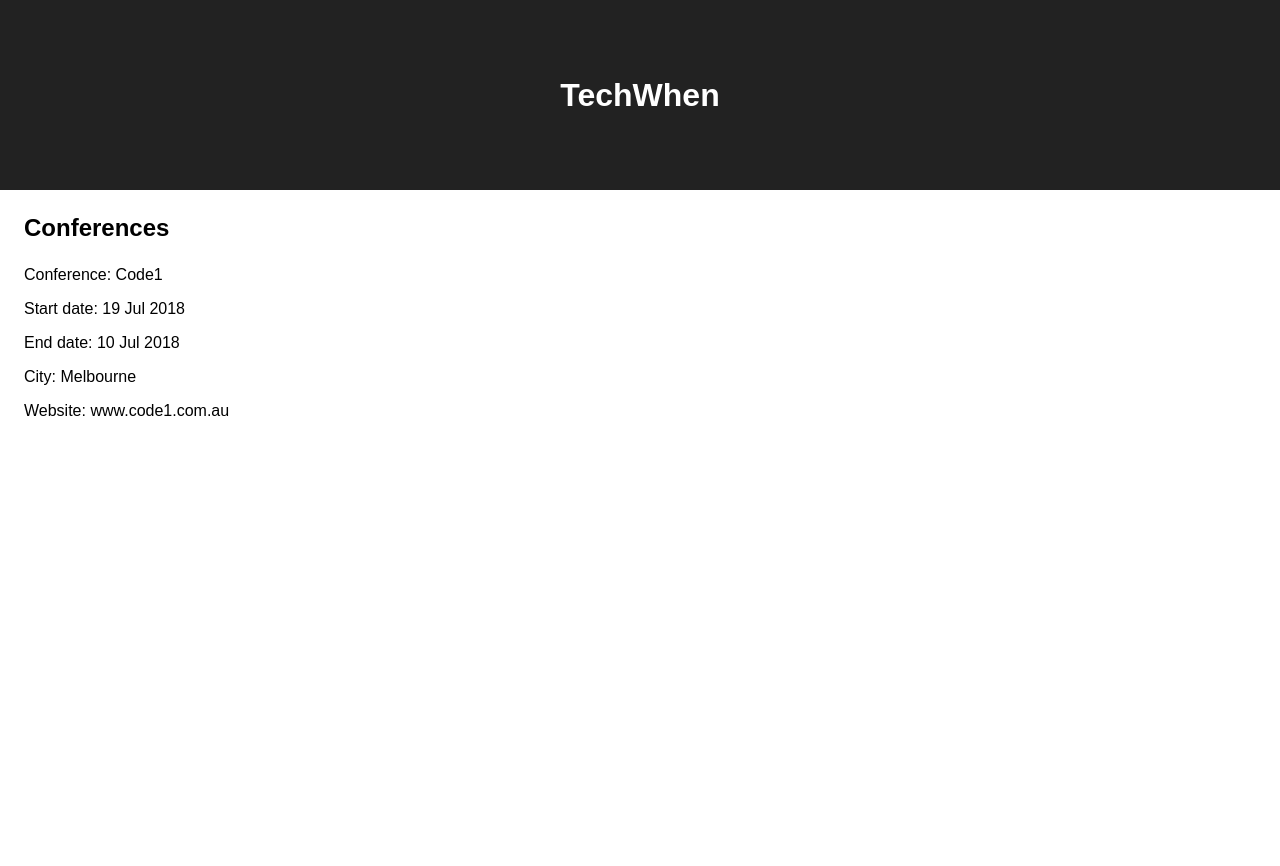
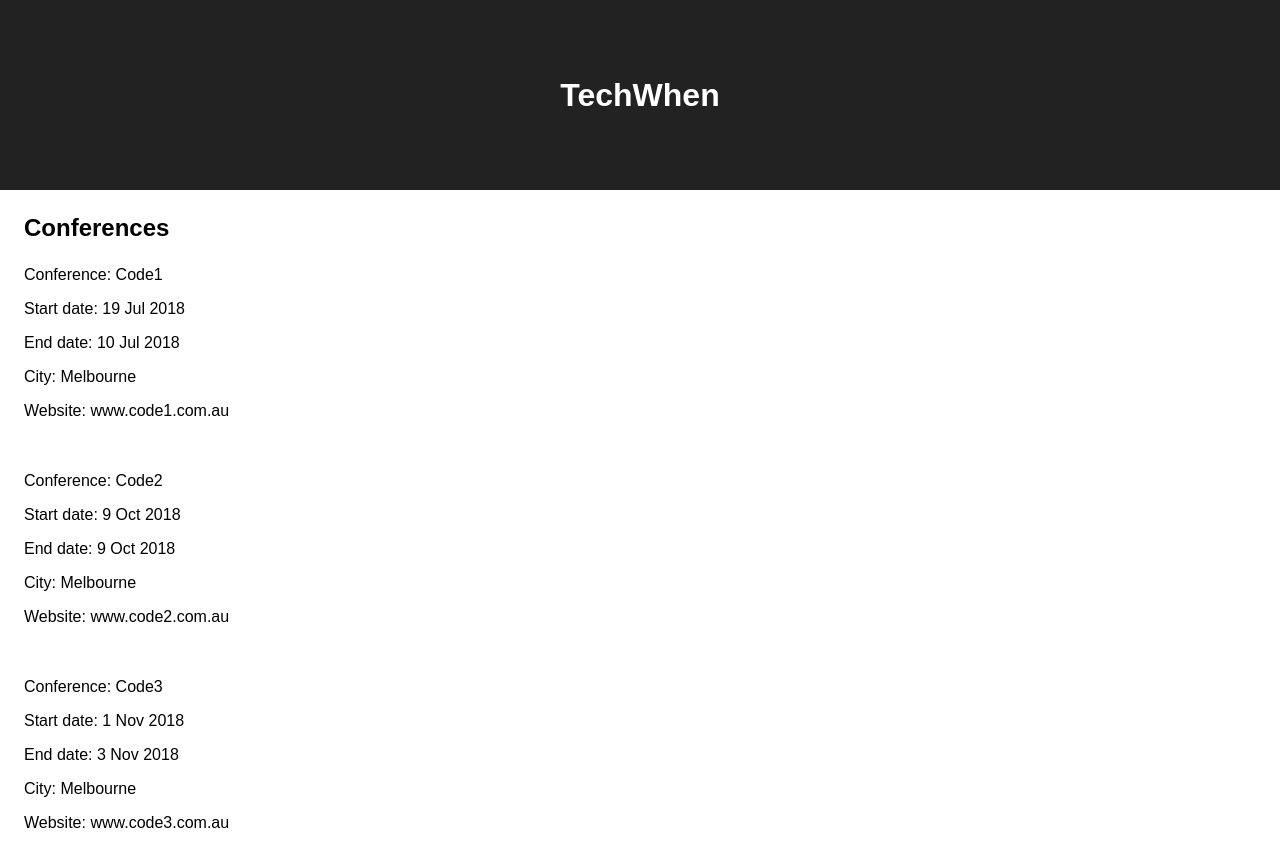
Before and after one commit to Letitia-May/tech-when-front-end, a React (Create React App) app: page / in a window 1280 px wide. Shown: the top 866 px of the page. Before the commit the page ends 800 px from the top, so only its background shows below. Built offline with nearby package versions, Linux system fonts and the light colour scheme.

Commit message:
Display a ConferenceDetail component for each conference

```diff
--- /dev/null
+++ b/src/conferences/ConferenceDetail.css
@@ -0,0 +1,3 @@
+.conference-detail {
+	padding-bottom: 20px;
+}
--- a/src/conferences/ConferenceDetail.js
+++ b/src/conferences/ConferenceDetail.js
@@ -1,4 +1,5 @@
 import React, { Component } from 'react';
+import './ConferenceDetail.css';
 
 class ConferenceDetail extends Component {
   render() {
--- a/src/conferences/ConferencesList.js
+++ b/src/conferences/ConferencesList.js
@@ -8,7 +8,9 @@ class ConferencesList extends Component {
 
     return (
       <div className="conferences-list">
-         {conferences.length > 0 && <ConferenceDetail conference={conferences[0]}/>}
+        {conferences.map(function(conf, index) {
+          return conferences.length > 0 && <ConferenceDetail key={index} conference={conf}/>
+        })}
       </div>
     );
   }
--- a/src/conferencesRepository.js
+++ b/src/conferencesRepository.js
@@ -1,11 +1,27 @@
 export const findAll = () => {
 	return Promise.resolve({
-		data: [{
-			"name": "Code1",
-			"displayStartDate": "19 Jul 2018",
-			"displayEndDate": "10 Jul 2018",
-			"city": "Melbourne",
-			"website": "www.code1.com.au"
-		}]
+		data: [
+			{
+				"name": "Code1",
+				"displayStartDate": "19 Jul 2018",
+				"displayEndDate": "10 Jul 2018",
+				"city": "Melbourne",
+				"website": "www.code1.com.au"
+			},
+			{
+				"name": "Code2",
+				"displayStartDate": "9 Oct 2018",
+				"displayEndDate": "9 Oct 2018",
+				"city": "Melbourne",
+				"website": "www.code2.com.au"
+			},
+			{
+				"name": "Code3",
+				"displayStartDate": "1 Nov 2018",
+				"displayEndDate": "3 Nov 2018",
+				"city": "Melbourne",
+				"website": "www.code3.com.au"
+			}
+		]
 	});
 };
```
Also changed, not shown: 1 other file (tests, documents, lock files or other folders).
